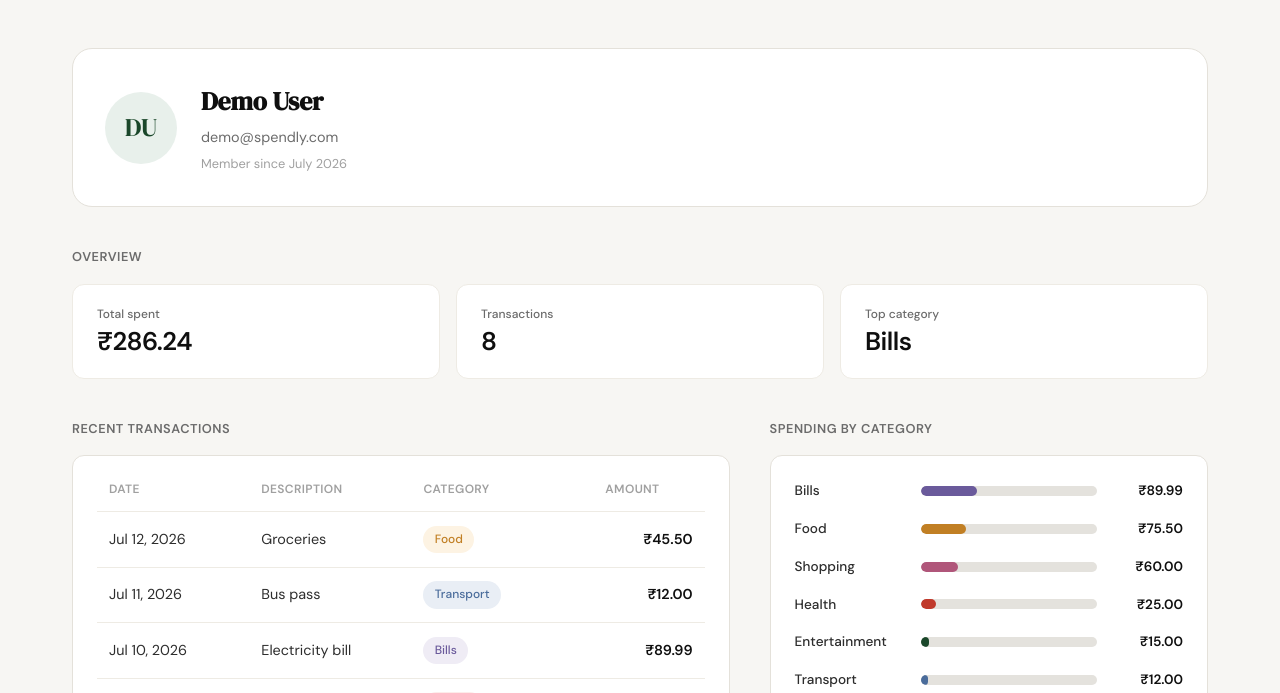
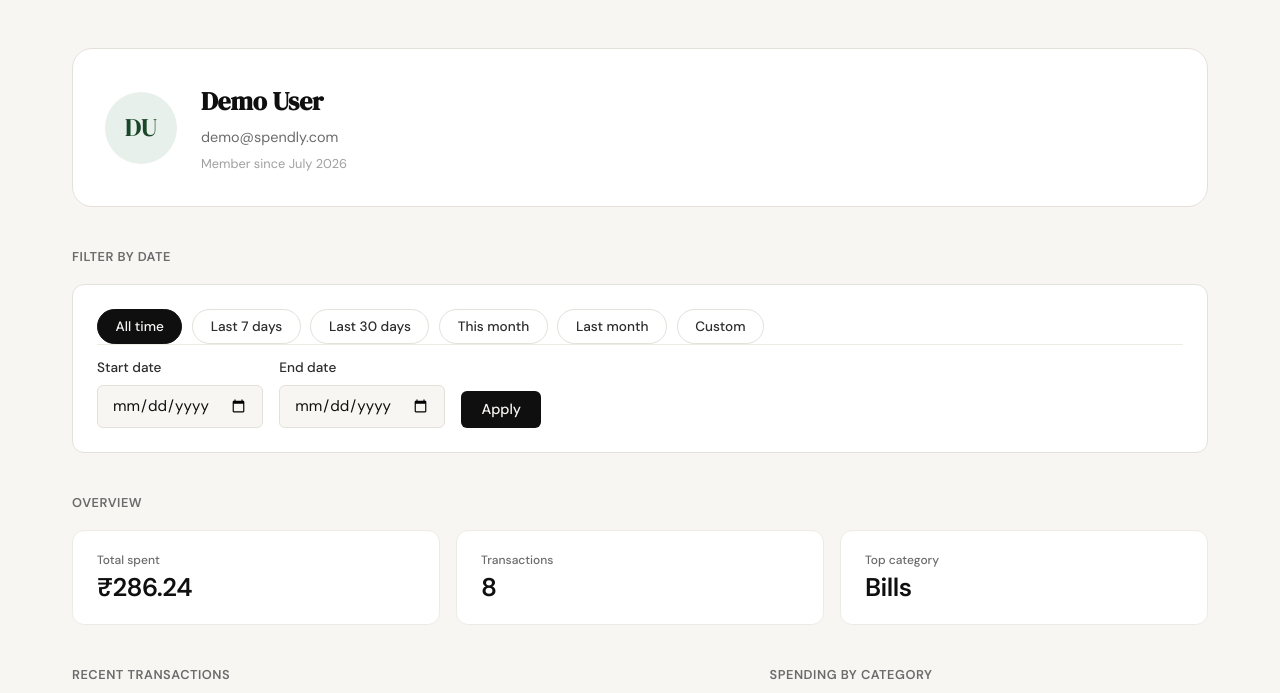
Before and after one commit to prateek-aher/spendly, a Flask app: page /profile in a window 1280 px wide. Shown: the part 61-754 px from the top of the page. Run offline with Flask 3, Linux system fonts and the light colour scheme; the visitor is signed in with stand-in values (Sample User, id 1); data comes from the database, SQL or seed files in the repository.

Commit message:
Add date filter functionality to profile page with custom range support

```diff
--- a/app.py
+++ b/app.py
@@ -5,10 +5,12 @@
 
 from database.db import get_db, init_db, seed_db
 from database.queries import (
+    VALID_RANGES,
     get_category_breakdown,
     get_recent_transactions,
     get_summary_stats,
     get_user_by_id,
+    resolve_date_range,
 )
 
 app = Flask(__name__)
@@ -136,18 +138,31 @@
         "initials": initials,
     }
 
-    stats = get_summary_stats(user_id)
+    range_value = request.args.get("range", "all")
+    if range_value not in VALID_RANGES:
+        range_value = "all"
+    start_param = request.args.get("start")
+    end_param = request.args.get("end")
+    start_date, end_date = resolve_date_range(range_value, start_param, end_param)
+
+    stats = get_summary_stats(user_id, start_date, end_date)
     summary = {
         "total_spent": stats["total_spent"],
         "expense_count": stats["transaction_count"],
         "top_category": stats["top_category"],
     }
 
-    transactions = get_recent_transactions(user_id)
+    transactions = get_recent_transactions(user_id, start_date=start_date, end_date=end_date)
     categories = [
         {"name": cat["name"], "amount": cat["amount"], "percent": cat["pct"]}
-        for cat in get_category_breakdown(user_id)
+        for cat in get_category_breakdown(user_id, start_date=start_date, end_date=end_date)
     ]
+
+    filter_state = {
+        "range": range_value,
+        "start": (start_param or "") if range_value == "custom" else "",
+        "end": (end_param or "") if range_value == "custom" else "",
+    }
 
     return render_template(
         "profile.html",
@@ -155,6 +170,7 @@
         summary=summary,
         transactions=transactions,
         categories=categories,
+        filter_state=filter_state,
     )
 
 
--- a/database/queries.py
+++ b/database/queries.py
@@ -1,8 +1,53 @@
 """Pure DB query helpers for the profile page. No Flask imports."""
 
-from datetime import datetime
+from datetime import date, datetime, timedelta
 
 from database.db import get_db
+
+VALID_RANGES = {"all", "7d", "30d", "this_month", "last_month", "custom"}
+
+
+def _parse_iso_date(value):
+    """Return a date object if value is a real 'YYYY-MM-DD' date, else None."""
+    if not value or not isinstance(value, str):
+        return None
+    try:
+        return datetime.strptime(value, "%Y-%m-%d").date()
+    except ValueError:
+        return None
+
+
+def resolve_date_range(range_value, start_value=None, end_value=None, today=None):
+    """Resolve filter query params into a concrete (start_date, end_date) pair
+    of 'YYYY-MM-DD' strings, or (None, None) for all-time / any invalid input.
+    Never raises."""
+    today = today or date.today()
+
+    if range_value not in VALID_RANGES or range_value == "all":
+        return None, None
+
+    if range_value == "7d":
+        start = today - timedelta(days=6)
+        return start.isoformat(), today.isoformat()
+
+    if range_value == "30d":
+        start = today - timedelta(days=29)
+        return start.isoformat(), today.isoformat()
+
+    if range_value == "this_month":
+        start = today.replace(day=1)
+        return start.isoformat(), today.isoformat()
+
+    if range_value == "last_month":
+        last_day_prev_month = today.replace(day=1) - timedelta(days=1)
+        first_day_prev_month = last_day_prev_month.replace(day=1)
+        return first_day_prev_month.isoformat(), last_day_prev_month.isoformat()
+
+    start = _parse_iso_date(start_value)
+    end = _parse_iso_date(end_value)
+    if start is None or end is None or start > end:
+        return None, None
+    return start.isoformat(), end.isoformat()
 
 
 def get_user_by_id(user_id):
@@ -23,28 +68,35 @@
     }
 
 
-def get_summary_stats(user_id):
+def get_summary_stats(user_id, start_date=None, end_date=None):
     conn = get_db()
+
+    where_clause = "WHERE user_id = ?"
+    params = [user_id]
+    if start_date is not None and end_date is not None:
+        where_clause += " AND date BETWEEN ? AND ?"
+        params += [start_date, end_date]
+
     row = conn.execute(
-        """
+        f"""
         SELECT COALESCE(SUM(amount), 0) AS total_spent,
                COUNT(*) AS transaction_count
         FROM expenses
-        WHERE user_id = ?
+        {where_clause}
         """,
-        (user_id,),
+        params,
     ).fetchone()
 
     top_category_row = conn.execute(
-        """
+        f"""
         SELECT category
         FROM expenses
-        WHERE user_id = ?
+        {where_clause}
         GROUP BY category
         ORDER BY SUM(amount) DESC
         LIMIT 1
         """,
-        (user_id,),
+        params,
     ).fetchone()
 
     conn.close()
@@ -59,17 +111,25 @@
     }
 
 
-def get_recent_transactions(user_id, limit=10):
+def get_recent_transactions(user_id, limit=10, start_date=None, end_date=None):
     conn = get_db()
+
+    where_clause = "WHERE user_id = ?"
+    params = [user_id]
+    if start_date is not None and end_date is not None:
+        where_clause += " AND date BETWEEN ? AND ?"
+        params += [start_date, end_date]
+    params.append(limit)
+
     rows = conn.execute(
-        """
+        f"""
         SELECT date, description, category, amount
         FROM expenses
-        WHERE user_id = ?
+        {where_clause}
         ORDER BY date DESC, id DESC
         LIMIT ?
         """,
-        (user_id, limit),
+        params,
     ).fetchall()
     conn.close()
 
@@ -87,17 +147,24 @@
     return transactions
 
 
-def get_category_breakdown(user_id):
+def get_category_breakdown(user_id, start_date=None, end_date=None):
     conn = get_db()
+
+    where_clause = "WHERE user_id = ?"
+    params = [user_id]
+    if start_date is not None and end_date is not None:
+        where_clause += " AND date BETWEEN ? AND ?"
+        params += [start_date, end_date]
+
     rows = conn.execute(
-        """
+        f"""
         SELECT category, SUM(amount) AS total
         FROM expenses
-        WHERE user_id = ?
+        {where_clause}
         GROUP BY category
         ORDER BY total DESC
         """,
-        (user_id,),
+        params,
     ).fetchall()
 
     if not rows:
--- a/static/css/style.css
+++ b/static/css/style.css
@@ -807,6 +807,62 @@
 
 .profile-stats .mock-stat-tile { padding: 1.25rem 1.5rem; }
 
+.profile-filter-card {
+    display: flex;
+    flex-direction: column;
+    gap: 1rem;
+}
+
+.filter-presets {
+    display: flex;
+    flex-wrap: wrap;
+    gap: 0.6rem;
+}
+
+.filter-pill {
+    display: inline-flex;
+    align-items: center;
+    padding: 0.5rem 1.1rem;
+    border-radius: 999px;
+    border: 1px solid var(--border);
+    background: transparent;
+    color: var(--ink-soft);
+    font-family: var(--font-body);
+    font-size: 0.85rem;
+    font-weight: 500;
+    cursor: pointer;
+    transition: background 0.15s, color 0.15s, border-color 0.15s;
+}
+
+.filter-pill:hover {
+    border-color: var(--ink);
+    color: var(--ink);
+}
+
+.filter-pill.is-active {
+    background: var(--ink);
+    border-color: var(--ink);
+    color: var(--paper);
+}
+
+.filter-custom-range {
+    display: flex;
+    align-items: flex-end;
+    flex-wrap: wrap;
+    gap: 1rem;
+    padding-top: 0.75rem;
+    border-top: 1px solid var(--border-soft);
+}
+
+.filter-date-group {
+    margin-bottom: 0;
+    min-width: 150px;
+}
+
+.filter-apply-btn {
+    padding: 0.6rem 1.25rem;
+}
+
 .profile-card {
     background: var(--paper-card);
     border: 1px solid var(--border);
@@ -915,4 +971,6 @@
     .profile-stats { grid-template-columns: 1fr; }
     .profile-header { flex-direction: column; text-align: center; }
     .profile-cat-row { grid-template-columns: 90px 1fr 60px; gap: 0.6rem; }
+    .filter-custom-range { flex-direction: column; align-items: stretch; }
+    .filter-date-group { min-width: 0; }
 }
--- a/templates/profile.html
+++ b/templates/profile.html
@@ -12,6 +12,55 @@
             <h1 class="profile-name">{{ user.name }}</h1>
             <p class="profile-email">{{ user.email }}</p>
             <p class="profile-meta">Member since {{ user.member_since }}</p>
+        </div>
+    </section>
+
+    <section class="profile-filter">
+        <h2 class="profile-section-title">Filter by date</h2>
+        <div class="profile-card profile-filter-card">
+            <form method="GET" action="{{ url_for('profile') }}" class="filter-form">
+                <div class="filter-presets">
+                    {% for value, label in [
+                        ("all", "All time"),
+                        ("7d", "Last 7 days"),
+                        ("30d", "Last 30 days"),
+                        ("this_month", "This month"),
+                        ("last_month", "Last month"),
+                        ("custom", "Custom"),
+                    ] %}
+                    <button
+                        type="submit"
+                        name="range"
+                        value="{{ value }}"
+                        class="filter-pill {{ 'is-active' if filter_state.range == value else '' }}"
+                    >{{ label }}</button>
+                    {% endfor %}
+                </div>
+
+                <div class="filter-custom-range">
+                    <div class="form-group filter-date-group">
+                        <label for="filter-start">Start date</label>
+                        <input
+                            type="date"
+                            id="filter-start"
+                            name="start"
+                            class="form-input"
+                            value="{{ filter_state.start }}"
+                        >
+                    </div>
+                    <div class="form-group filter-date-group">
+                        <label for="filter-end">End date</label>
+                        <input
+                            type="date"
+                            id="filter-end"
+                            name="end"
+                            class="form-input"
+                            value="{{ filter_state.end }}"
+                        >
+                    </div>
+                    <button type="submit" name="range" value="custom" class="btn-primary filter-apply-btn">Apply</button>
+                </div>
+            </form>
         </div>
     </section>
 
```
